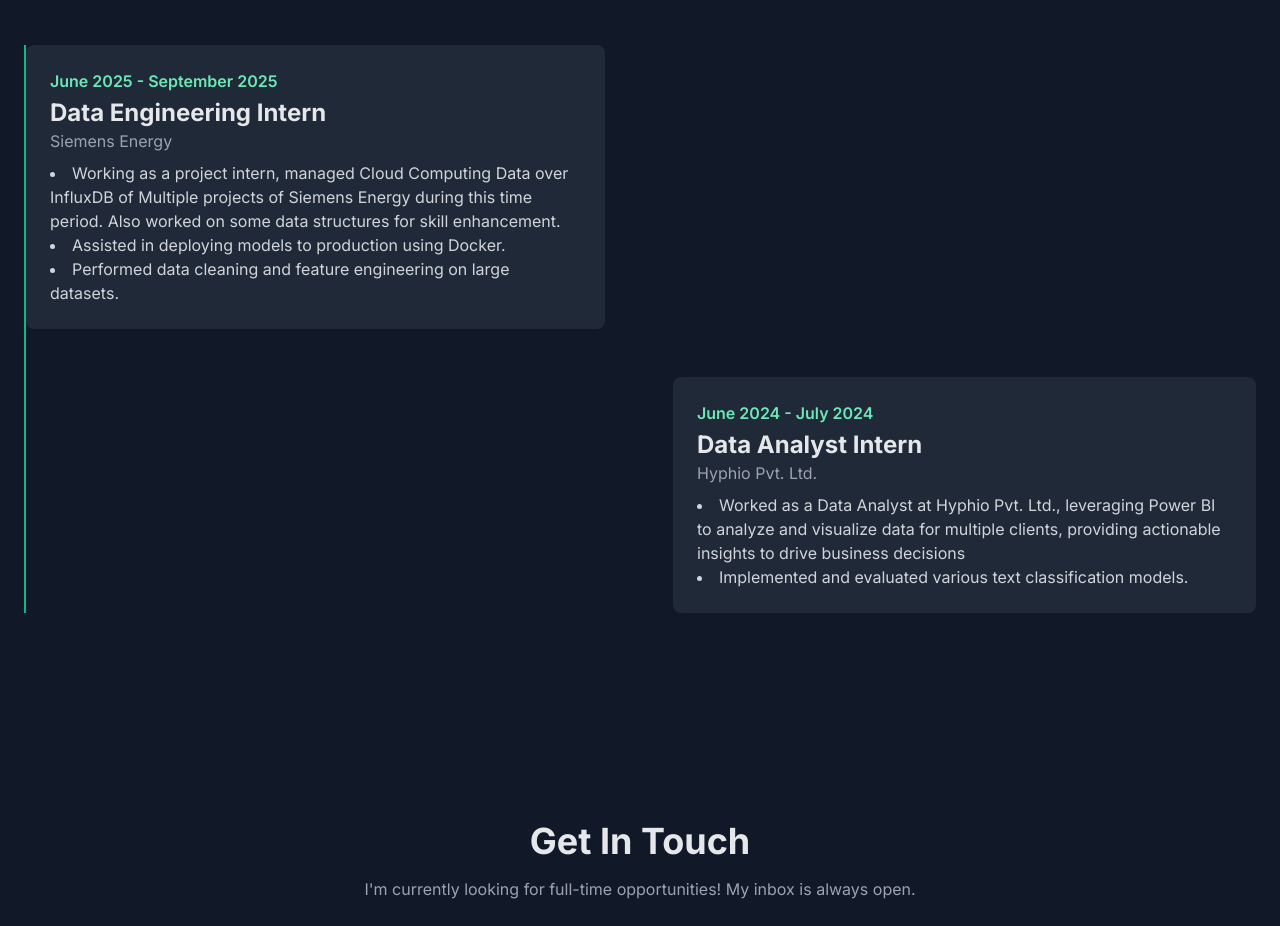
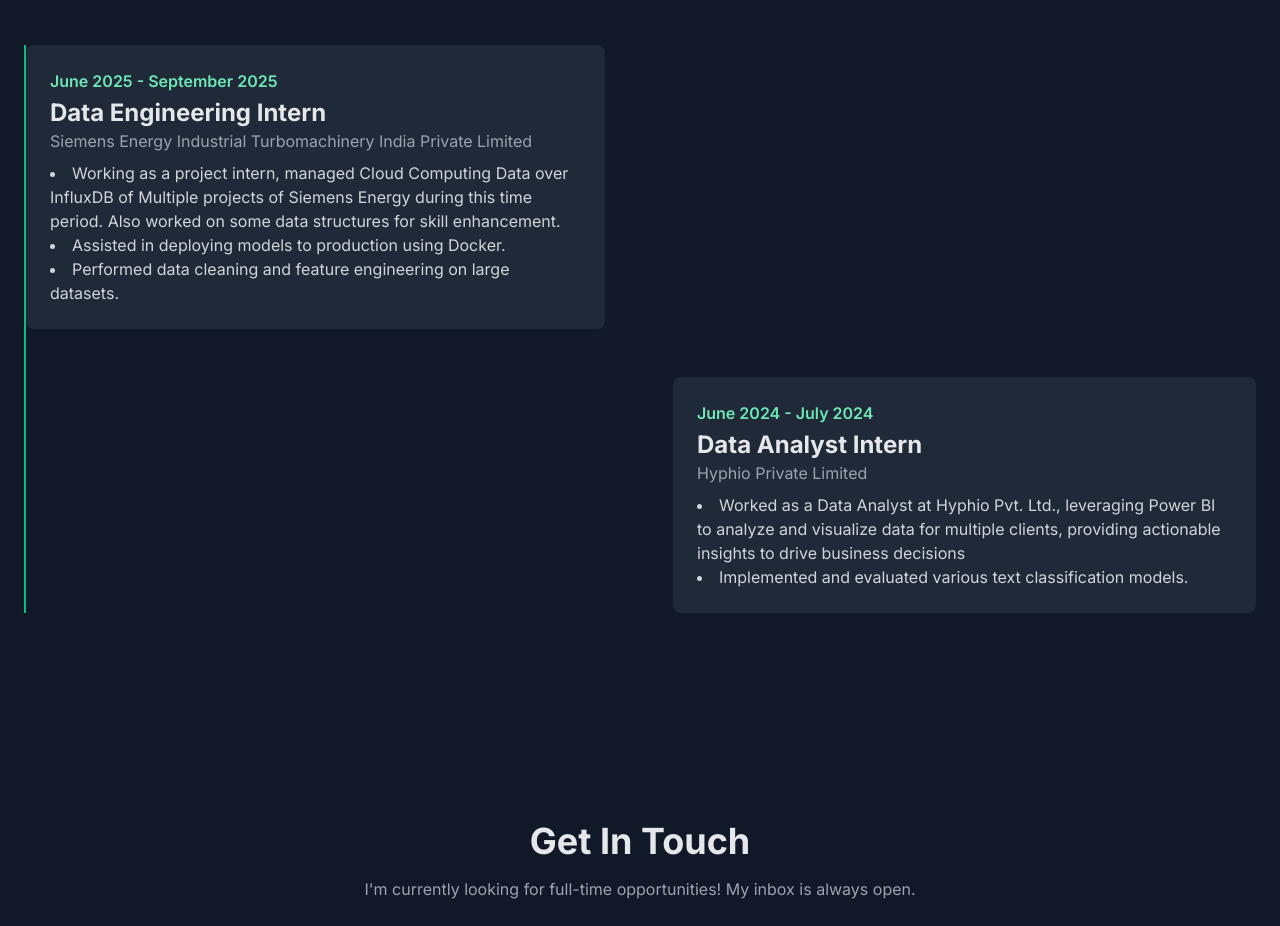
Before and after one commit to tanujkumar1204/Portfolio, a plain HTML site: page index.html in a window 1280 px wide. Shown: the part 3126-4052 px from the top of the page. Drawn offline with nearby package versions, Linux system fonts and the light colour scheme.

Commit message:
Update index.html

```diff
--- a/index.html
+++ b/index.html
@@ -260,7 +260,7 @@ animations, and a responsive layout for seamless user experience across devices.
                         <div class="bg-gray-800 p-6 rounded-lg card-hover-effect">
                             <p class="text-emerald-300 font-semibold">June 2025 - September 2025</p>
                             <h3 class="text-2xl font-bold mt-1">Data Engineering Intern</h3>
-                            <p class="text-gray-400 mb-2">Siemens Energy</p>
+                            <p class="text-gray-400 mb-2">Siemens Energy Industrial Turbomachinery India Private Limited</p>
                             <ul class="list-disc list-inside text-gray-300">
                                 <li>Working as a project intern, managed Cloud Computing Data over InfluxDB of Multiple projects of Siemens Energy during this time period. Also
 worked on some data structures for skill enhancement.</li>
@@ -278,7 +278,7 @@ worked on some data structures for skill enhancement.</li>
                         <div class="bg-gray-800 p-6 rounded-lg card-hover-effect">
                             <p class="text-emerald-300 font-semibold">June 2024 - July 2024</p>
                             <h3 class="text-2xl font-bold mt-1">Data Analyst Intern</h3>
-                            <p class="text-gray-400 mb-2">Hyphio Pvt. Ltd.</p>
+                            <p class="text-gray-400 mb-2">Hyphio Private Limited</p>
                             <ul class="list-disc list-inside text-gray-300">
                                 <li>Worked as a Data Analyst at Hyphio Pvt. Ltd., leveraging Power BI to analyze and visualize data for multiple clients, providing actionable insights to drive business decisions</li>
                                 <li>Implemented and evaluated various text classification models.</li>
```
